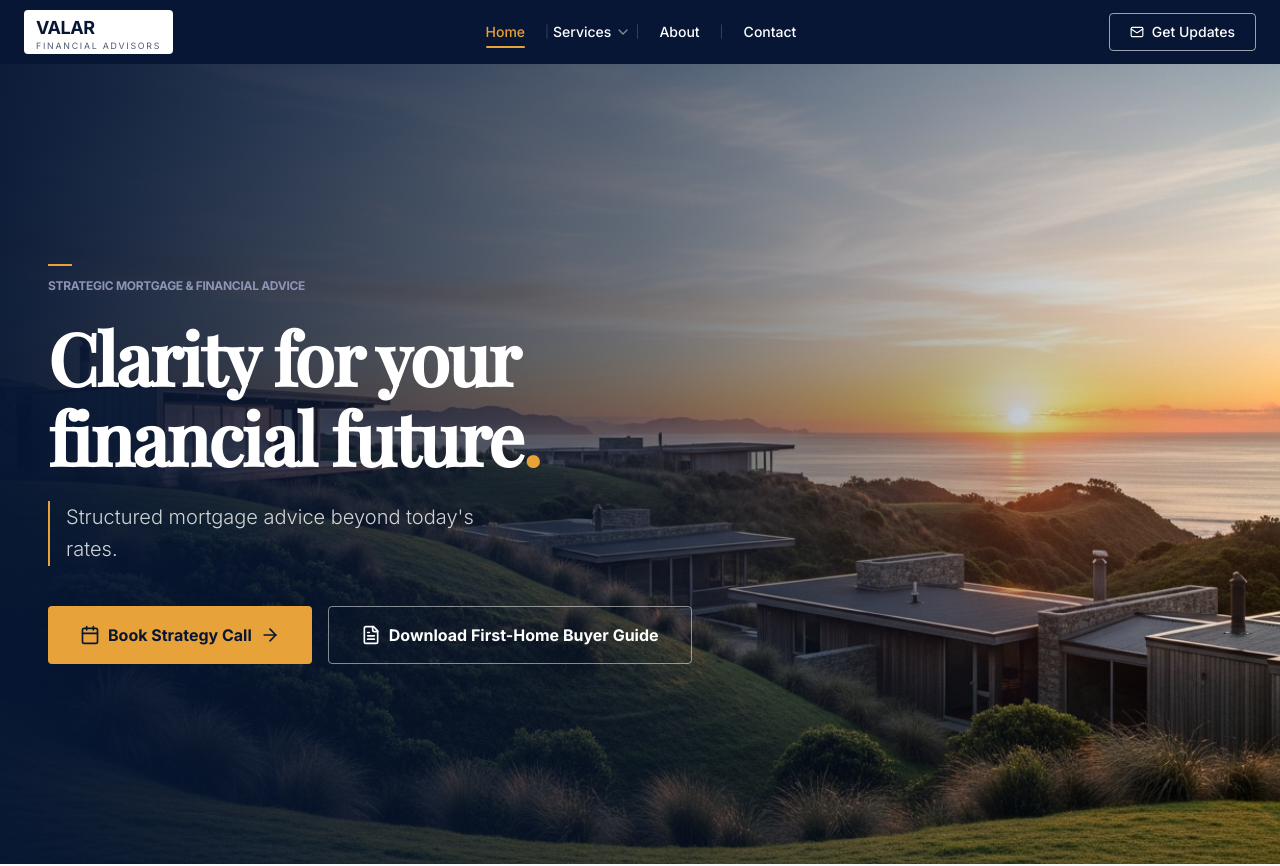
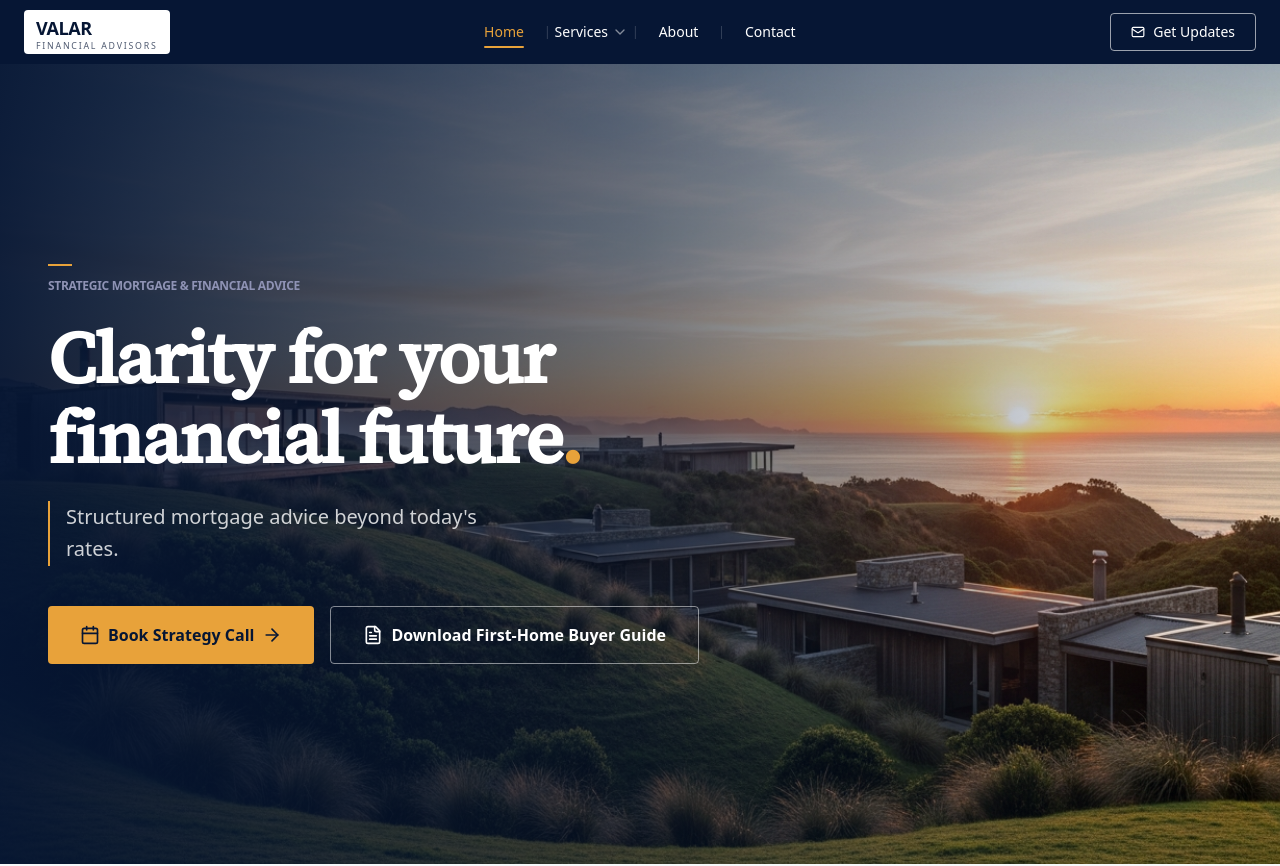
Before and after one commit to DanielBykov/valar-fin-advisory, a Next.js app in the folder web/: page / in a window 1280 px wide. Shown: the top 866 px of the page. Built offline with nearby package versions, Linux system fonts and the light colour scheme.

Commit message:
Typography: Playfair Display -> Source Serif 4

```diff
--- a/web/src/app/globals.css
+++ b/web/src/app/globals.css
@@ -11,8 +11,9 @@
   --color-valar-fog: #F6F7F9;
   --color-valar-amber-hover: #d4922e;
 
-  --font-sans: "Inter", ui-sans-serif, system-ui, sans-serif;
-  --font-serif: "Playfair Display", Georgia, serif;
+  --font-inter: "Inter", ui-sans-serif, system-ui, sans-serif;
+  --font-lora: "Lora", Georgia, serif;
+  --font-source-serif: "Source Serif 4", Georgia, serif;
 }
 
 :root {
@@ -22,7 +23,7 @@
 
 @layer base {
   html {
-    font-family: var(--font-sans);
+    font-family: var(--font-inter), serif;
   }
 
   body {
@@ -33,12 +34,12 @@
   }
 
   h1, h2 {
-    font-family: var(--font-serif);
+    font-family: var(--font-source-serif), serif;
     font-weight: 500;
   }
 
   h3, h4, h5, h6 {
-    font-family: var(--font-sans);
+    font-family: var(--font-inter), serif;
     font-weight: 600;
   }
 }
--- a/web/src/app/layout.tsx
+++ b/web/src/app/layout.tsx
@@ -1,5 +1,5 @@
 import type { Metadata } from "next";
-import { Inter, Playfair_Display } from "next/font/google";
+import {Inter, Lora, Source_Serif_4} from "next/font/google";
 import "./globals.css";
 import { Navbar } from "@/components/navbar";
 import { Footer } from "@/components/footer";
@@ -10,8 +10,15 @@ const inter = Inter({
   weight: ["300", "400", "500", "600", "700"],
 });
 
-const playfair = Playfair_Display({
-  variable: "--font-playfair",
+// Not in use. Remove later
+const lora = Lora({
+  variable: "--font-lora",
+  subsets: ["latin"],
+  weight: ["400", "500"],
+});
+
+const sourceSerif = Source_Serif_4({
+  variable: "--font-source-serif",
   subsets: ["latin"],
   weight: ["400", "500"],
 });
@@ -34,7 +41,7 @@ export default function RootLayout({
   return (
     <html
       lang="en"
-      className={`${inter.variable} ${playfair.variable} h-full antialiased`}
+      className={`${inter.variable} ${lora.variable} ${sourceSerif.variable} h-full antialiased`}
     >
       <body className="min-h-full flex flex-col font-sans">
         <Navbar />
```
Also changed, not shown: 1 other file (tests, documents, lock files or other folders).
